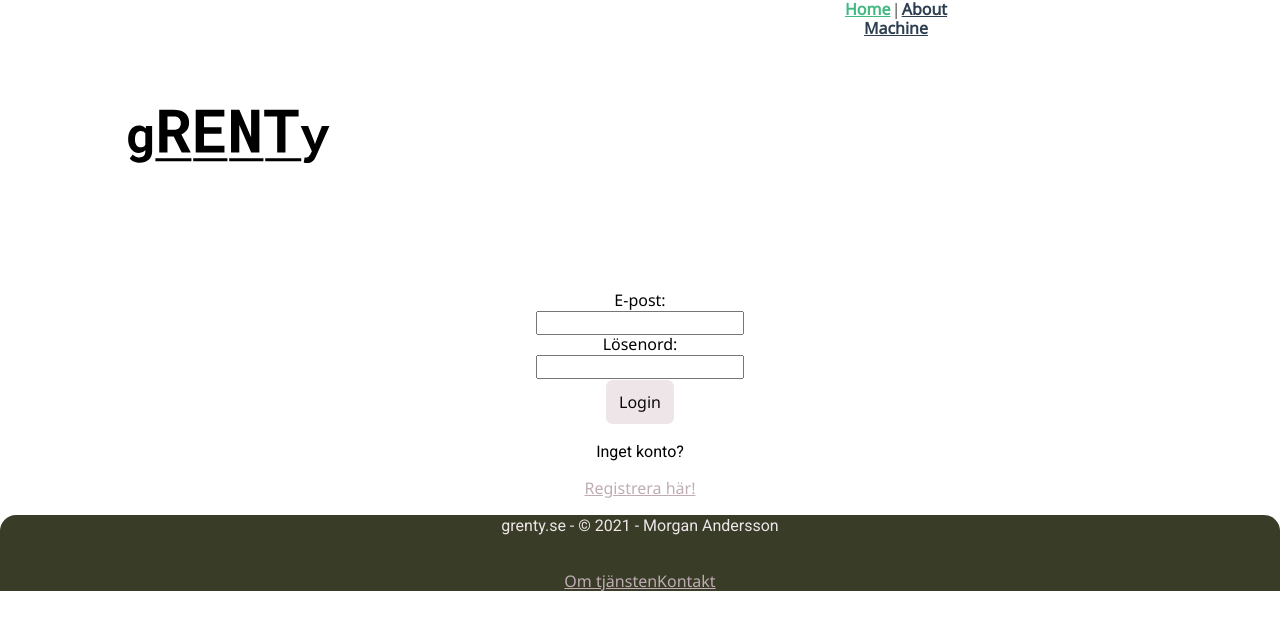
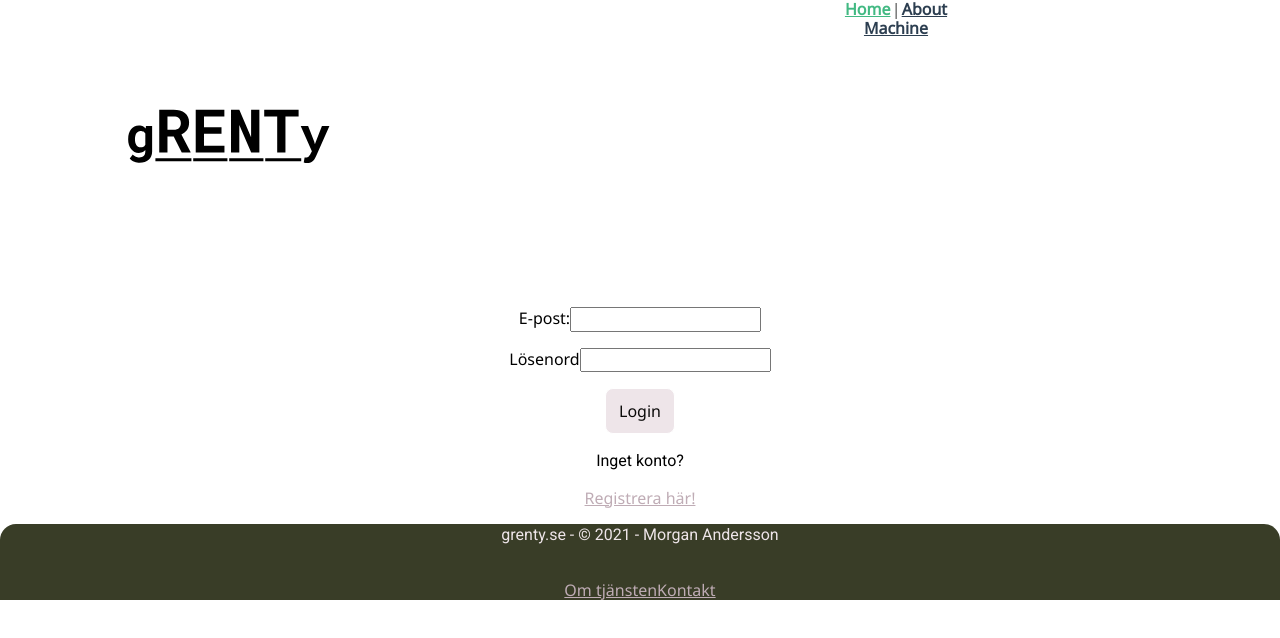
Before and after one commit to amesteDev/grenty-frontend, a Vue app: page /#/ in a window 1280 px wide. Shown: the top 638 px of the page. Built offline with nearby package versions, Linux system fonts and the light colour scheme.

Commit message:
loginpage

```diff
--- a/src/components/LoginBox.vue
+++ b/src/components/LoginBox.vue
@@ -1,24 +1,86 @@
 <template>
   <div>
-    <form>
-      <label for="email">E-post:</label><br />
-      <input type="email" name="email" id="email" /><br />
-      <label for="password">Lösenord:</label><br />
-      <input type="password" name="password" id="password" /><br />
-      <button type="submit" class="button">Login</button>
+    <form
+      id="app"
+      @submit="checkForm"
+      action="https://vuejs.org/"
+      method="post"
+    >
+     <p v-if="errors.length">
+      <b>Du måste fylla i formuläret enligt nedan:</b>
+      <ul>
+        <li v-for="error in errors" v-bind:key="error.idx">{{ error }}</li>
+      </ul>
+    </p>
+    <p>
+        <label for="email">E-post:</label>
+        <input id="email" v-model="email" type="email" name="email">
+    </p>
+    <p>
+        <label for="password">Lösenord</label>
+        <input id="password" v-model="password" type="password" name="password">
+    </p>
+      <button  type="submit" value="Submit" class="button">Login</button>
     </form>
-    <p>Inget konto?</p><router-link to="register">Registrera här!</router-link>
+    <p>Inget konto?</p>
+    <router-link to="register">Registrera här!</router-link>
+    <br />
   </div>
 </template>
 
 
 <script>
+import axios from "axios";
 export default {
   name: "LoginBox",
   props: {
     msg: String,
   },
-  methods: {},
+  data() {
+    return {
+      password: null,
+      email: null,
+      errors: [],
+      info: null,
+    };
+  },
+
+  methods: {
+    checkForm(e) {
+      if (this.name && this.age) {
+        return true;
+      }
+
+      this.errors = [];
+
+      if (!this.email) {
+        this.errors.push("Fyll i en e-post.");
+      }
+
+      if (!this.password) {
+        this.errors.push(
+          "Ange ditt lösenord."
+        );
+      }
+
+      e.preventDefault();
+
+      if (!this.errors.length) {
+        this.login();
+      }
+    },
+    login() {
+      axios
+        .post("http://localhost:3000/user/login", {
+          email: this.email,
+          password: this.password,
+        })
+        .then((response) => {
+          (this.info = response.data),
+            (localStorage.token = response.data.token);
+        });
+    },
+  },
 };
 </script>
 
```
